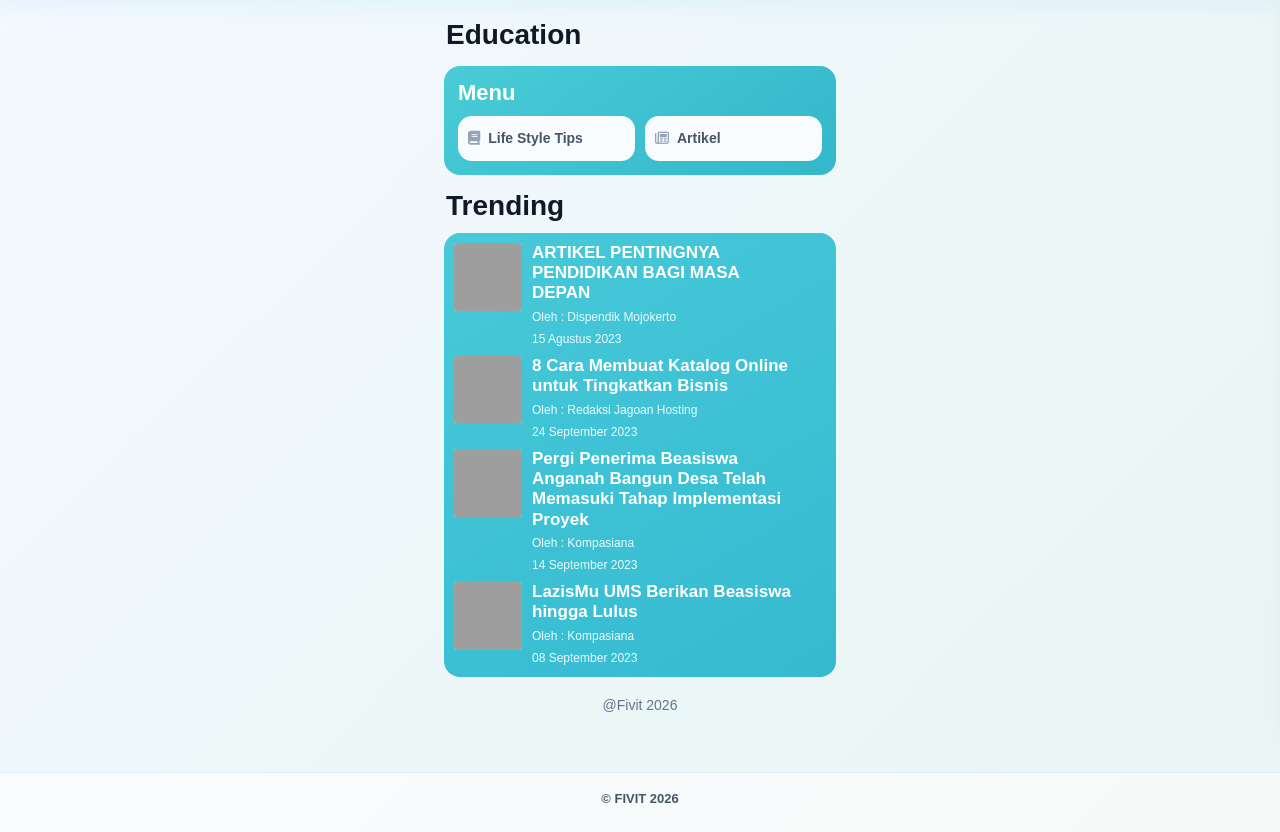
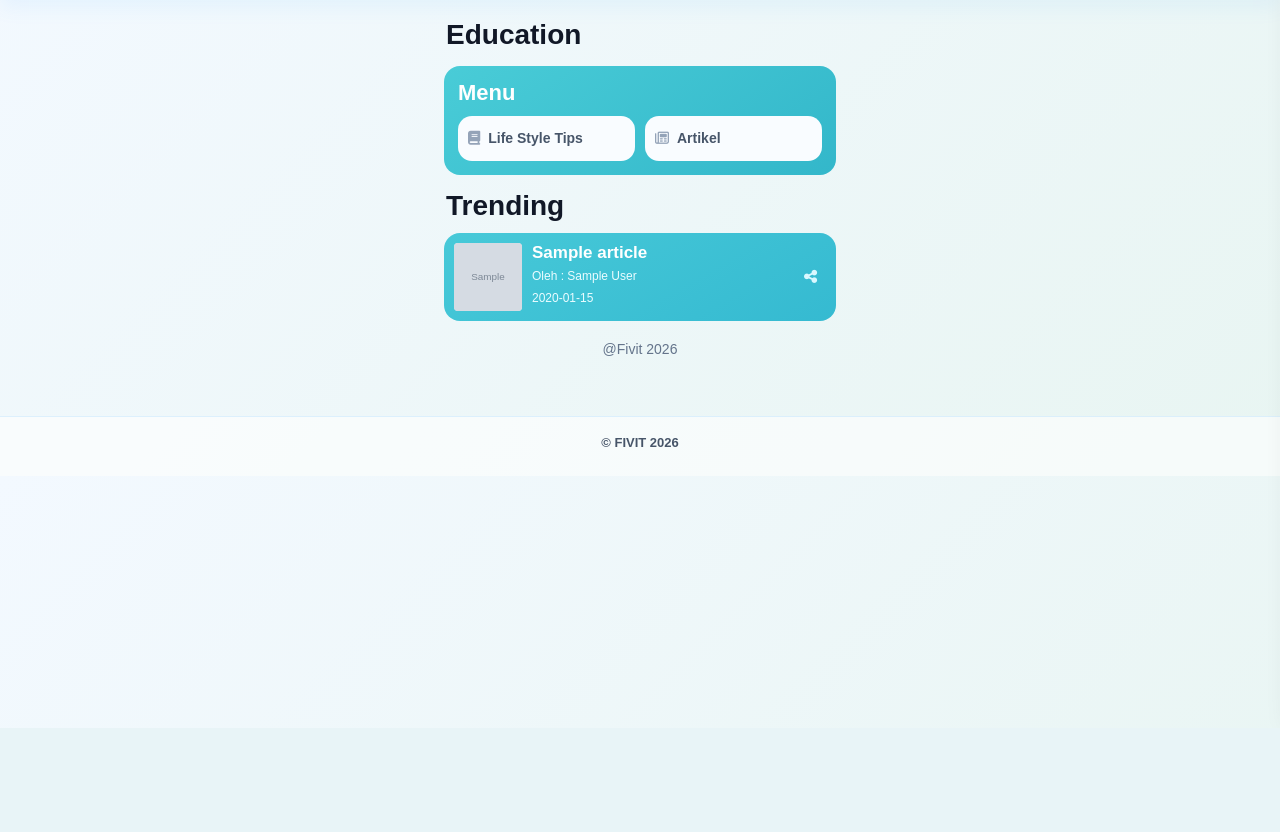
Before and after one commit to Matthew066/Fivitt, a PHP site: page /education.php in a window 1280 px wide. Shown: the part 72-904 px from the top of the page. After the commit the page ends 548 px from the top, so only its background shows below. Run offline with PHP 8.4, Linux system fonts and the light colour scheme; a user stored in the database is signed in; tables that the repository leaves empty hold one stand-in row (values such as "Sample post"); grey boxes marked "Sample" are stand-in pictures; some web fonts are replaced; grey boxes are pictures that could not be loaded.

Commit message:
Edit fitur education dan CRUD education di admi dashboard

```diff
--- a/admin/includes/header.php
+++ b/admin/includes/header.php
@@ -16,7 +16,7 @@
 							<img src="assets/images/avatars/avatar-10.png" class="user-img" alt="user avatar">
 							<div class="user-info ps-3">
 								<p class="user-name mb-0">Admin</p>
-								<p class="designattion mb-0">Web Developer</p>
+								<p class="designattion mb-0">HRD</p>
 							</div>
 						</a>
 						<ul class="dropdown-menu dropdown-menu-end">
--- a/education.php
+++ b/education.php
@@ -5,123 +5,46 @@ if (!isset($_SESSION['user_id'])) {
     exit;
 }
 
+require_once 'includes/db.php';
+require_once 'includes/articles.php';
+
+ensure_articles_schema($pdo);
+seed_default_articles($pdo);
+
 $pageTitle = 'Education';
 $extraStyles = [
     'assets/css/all.min.css'
 ];
 include 'includes/header.php';
+
+$trendingStmt = $pdo->prepare("
+    SELECT id_articles, title, summary, author_name, published_at, image_path, source_url
+    FROM articles
+    WHERE is_active = 1
+    ORDER BY COALESCE(published_at, DATE(created_at)) DESC, id_articles DESC
+    LIMIT 4
+");
+$trendingStmt->execute();
+$trending = $trendingStmt->fetchAll();
 ?>
 
 <style>
-.education-app {
-    max-width: 420px;
-    margin: 0 auto;
-    padding: 10px 14px 30px;
-}
-
-.education-title {
-    font-size: 28px;
-    font-weight: 700;
-    margin: 8px 2px 14px;
-    color: #111827;
-}
-
-.menu-card {
-    background: linear-gradient(145deg, #49ccd7, #33b7ca);
-    border-radius: 16px;
-    padding: 14px;
-    margin-bottom: 14px;
-}
-
-.menu-card h2 {
-    margin: 0 0 10px;
-    color: #fff;
-    font-size: 22px;
-    font-weight: 700;
-}
-
-.menu-grid {
-    display: grid;
-    grid-template-columns: 1fr 1fr;
-    gap: 10px;
-}
-
-.menu-link {
-    display: flex;
-    align-items: center;
-    gap: 8px;
-    background: #f9fcff;
-    border-radius: 14px;
-    padding: 12px 10px;
-    text-decoration: none;
-    color: #475569;
-    font-weight: 700;
-    font-size: 14px;
-}
-
-.menu-link i {
-    color: #94a3b8;
-}
-
-.trending-title {
-    font-size: 28px;
-    font-weight: 700;
-    margin: 4px 2px 10px;
-    color: #111827;
-}
-
-.trending-list {
-    background: linear-gradient(150deg, #47c9d8, #35bad1);
-    border-radius: 16px;
-    padding: 10px;
-}
-
-.trending-item {
-    display: grid;
-    grid-template-columns: 68px 1fr 22px;
-    gap: 10px;
-    align-items: start;
-    margin-bottom: 8px;
-}
-
-.trending-item:last-child {
-    margin-bottom: 0;
-}
-
-.trend-thumb {
-    width: 68px;
-    height: 68px;
-    object-fit: cover;
-    border-radius: 4px;
-    background: #e2e8f0;
-}
-
-.trend-content h3 {
-    margin: 0;
-    color: #fff;
-    font-size: 17px;
-    line-height: 1.2;
-    font-weight: 700;
-}
-
-.trend-meta {
-    margin-top: 4px;
-    color: #eafcff;
-    font-size: 12px;
-}
-
-.trend-share {
-    color: #d9f8ff;
-    align-self: center;
-    font-size: 15px;
-}
-
-.education-footer {
-    text-align: center;
-    margin-top: 18px;
-    color: #64748b;
-    font-size: 14px;
-}
+.education-app { max-width: 420px; margin: 0 auto; padding: 10px 14px 30px; }
+.education-title { font-size: 28px; font-weight: 700; margin: 8px 2px 14px; color: #111827; }
+.menu-card { background: linear-gradient(145deg, #49ccd7, #33b7ca); border-radius: 16px; padding: 14px; margin-bottom: 14px; }
+.menu-card h2 { margin: 0 0 10px; color: #fff; font-size: 22px; font-weight: 700; }
+.menu-grid { display: grid; grid-template-columns: 1fr 1fr; gap: 10px; }
+.menu-link { display: flex; align-items: center; gap: 8px; background: #f9fcff; border-radius: 14px; padding: 12px 10px; text-decoration: none; color: #475569; font-weight: 700; font-size: 14px; }
+.menu-link i { color: #94a3b8; }
+.trending-title { font-size: 28px; font-weight: 700; margin: 4px 2px 10px; color: #111827; }
+.trending-list { background: linear-gradient(150deg, #47c9d8, #35bad1); border-radius: 16px; padding: 10px; }
+.trending-item { display: grid; grid-template-columns: 68px 1fr 22px; gap: 10px; align-items: start; margin-bottom: 8px; text-decoration: none; }
+.trending-item:last-child { margin-bottom: 0; }
+.trend-thumb { width: 68px; height: 68px; object-fit: cover; border-radius: 4px; background: #e2e8f0; }
+.trend-content h3 { margin: 0; color: #fff; font-size: 17px; line-height: 1.2; font-weight: 700; }
+.trend-meta { margin-top: 4px; color: #eafcff; font-size: 12px; }
+.trend-share { color: #d9f8ff; align-self: center; font-size: 15px; }
+.education-footer { text-align: center; margin-top: 18px; color: #64748b; font-size: 14px; }
 </style>
 
 <main class="education-app">
@@ -130,7 +53,7 @@ include 'includes/header.php';
     <section class="menu-card">
         <h2>Menu</h2>
         <div class="menu-grid">
-            <a class="menu-link" href="#">
+            <a class="menu-link" href="artikel.php">
                 <i class="fa-solid fa-book"></i>
                 <span>Life Style Tips</span>
             </a>
@@ -143,45 +66,28 @@ include 'includes/header.php';
 
     <h2 class="trending-title">Trending</h2>
     <section class="trending-list">
-        <article class="trending-item">
-            <img class="trend-thumb" src="assets/images/main-img/verify-email-address-img.png" alt="Artikel 1">
-            <div class="trend-content">
-                <h3>ARTIKEL PENTINGNYA PENDIDIKAN BAGI MASA DEPAN</h3>
-                <div class="trend-meta">Oleh : Dispendik Mojokerto</div>
-                <div class="trend-meta">15 Agustus 2023</div>
-            </div>
-
-        </article>
-
-        <article class="trending-item">
-            <img class="trend-thumb" src="assets/images/main-img/contact-us-img.png" alt="Artikel 2">
-            <div class="trend-content">
-                <h3>8 Cara Membuat Katalog Online untuk Tingkatkan Bisnis</h3>
-                <div class="trend-meta">Oleh : Redaksi Jagoan Hosting</div>
-                <div class="trend-meta">24 September 2023</div>
-            </div>
-
-        </article>
-
-        <article class="trending-item">
-            <img class="trend-thumb" src="assets/images/main-img/setting-img.png" alt="Artikel 3">
-            <div class="trend-content">
-                <h3>Pergi Penerima Beasiswa Anganah Bangun Desa Telah Memasuki Tahap Implementasi Proyek</h3>
-                <div class="trend-meta">Oleh : Kompasiana</div>
-                <div class="trend-meta">14 September 2023</div>
-            </div>
-
-        </article>
-
-        <article class="trending-item">
-            <img class="trend-thumb" src="assets/images/main-img/workout-plan-ready.png" alt="Artikel 4">
-            <div class="trend-content">
-                <h3>LazisMu UMS Berikan Beasiswa hingga Lulus</h3>
-                <div class="trend-meta">Oleh : Kompasiana</div>
-                <div class="trend-meta">08 September 2023</div>
-            </div>
-
-        </article>
+        <?php if (!$trending): ?>
+            <div class="trend-meta">Belum ada artikel aktif.</div>
+        <?php endif; ?>
+        <?php foreach ($trending as $article): ?>
+            <?php
+                $isExternal = !empty($article['source_url']);
+                $articleLink = $isExternal ? $article['source_url'] : ('artikel_detail.php?id=' . (int) $article['id_articles']);
+            ?>
+            <a class="trending-item" href="<?php echo htmlspecialchars($articleLink, ENT_QUOTES, 'UTF-8'); ?>" <?php echo $isExternal ? 'target="_blank" rel="noopener noreferrer"' : ''; ?>>
+                <?php if (!empty($article['image_path'])): ?>
+                    <img class="trend-thumb" src="<?php echo htmlspecialchars($article['image_path'], ENT_QUOTES, 'UTF-8'); ?>" alt="<?php echo htmlspecialchars($article['title'], ENT_QUOTES, 'UTF-8'); ?>">
+                <?php else: ?>
+                    <img class="trend-thumb" src="assets/images/main-img/verify-email-address-img.png" alt="Artikel">
+                <?php endif; ?>
+                <div class="trend-content">
+                    <h3><?php echo htmlspecialchars($article['title'], ENT_QUOTES, 'UTF-8'); ?></h3>
+                    <div class="trend-meta">Oleh : <?php echo htmlspecialchars($article['author_name'] ?: 'Admin', ENT_QUOTES, 'UTF-8'); ?></div>
+                    <div class="trend-meta"><?php echo htmlspecialchars($article['published_at'] ?: '-', ENT_QUOTES, 'UTF-8'); ?></div>
+                </div>
+                <i class="fa-solid fa-share-nodes trend-share"></i>
+            </a>
+        <?php endforeach; ?>
     </section>
 
     <div class="education-footer">@Fivit 2026</div>
--- a/includes/articles.php
+++ b/includes/articles.php
@@ -7,6 +7,7 @@ function ensure_articles_schema(PDO $pdo): void
         "ALTER TABLE articles ADD COLUMN image_path varchar(255) DEFAULT NULL",
         "ALTER TABLE articles ADD COLUMN author_name varchar(120) DEFAULT NULL",
         "ALTER TABLE articles ADD COLUMN published_at date DEFAULT NULL",
+        "ALTER TABLE articles ADD COLUMN source_url varchar(500) DEFAULT NULL",
         "ALTER TABLE articles ADD COLUMN is_active tinyint(1) NOT NULL DEFAULT 1",
     ];
 
--- a/includes/fivit_db.sql
+++ b/includes/fivit_db.sql
@@ -30,8 +30,14 @@ SET time_zone = "+00:00";
 CREATE TABLE `articles` (
   `id_articles` bigint(20) NOT NULL,
   `title` varchar(255) DEFAULT NULL,
+  `summary` varchar(255) DEFAULT NULL,
   `content` text DEFAULT NULL,
   `category` varchar(100) DEFAULT NULL,
+  `author_name` varchar(120) DEFAULT NULL,
+  `image_path` varchar(255) DEFAULT NULL,
+  `published_at` date DEFAULT NULL,
+  `source_url` varchar(500) DEFAULT NULL,
+  `is_active` tinyint(1) NOT NULL DEFAULT 1,
   `created_at` timestamp NOT NULL DEFAULT current_timestamp(),
   `created_by` bigint(20) DEFAULT NULL
 ) ENGINE=InnoDB DEFAULT CHARSET=utf8mb4 COLLATE=utf8mb4_general_ci;
```
Also changed, not shown: admin/education_articles.php (+23 -7 lines), artikel.php (+45 -124 lines), artikel_detail.php (added, +69 -0 lines), assets/images/articles/article-20260228193327-fdc1861b.png (added).
